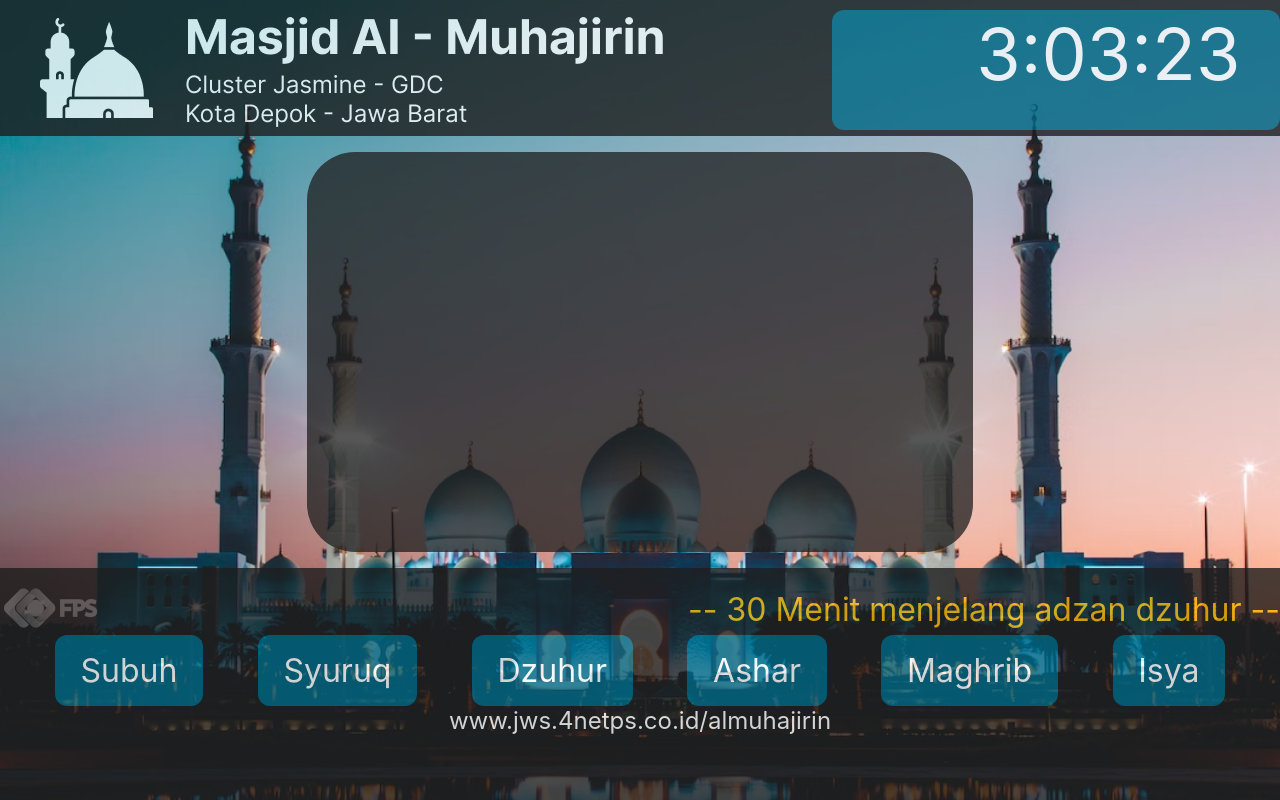
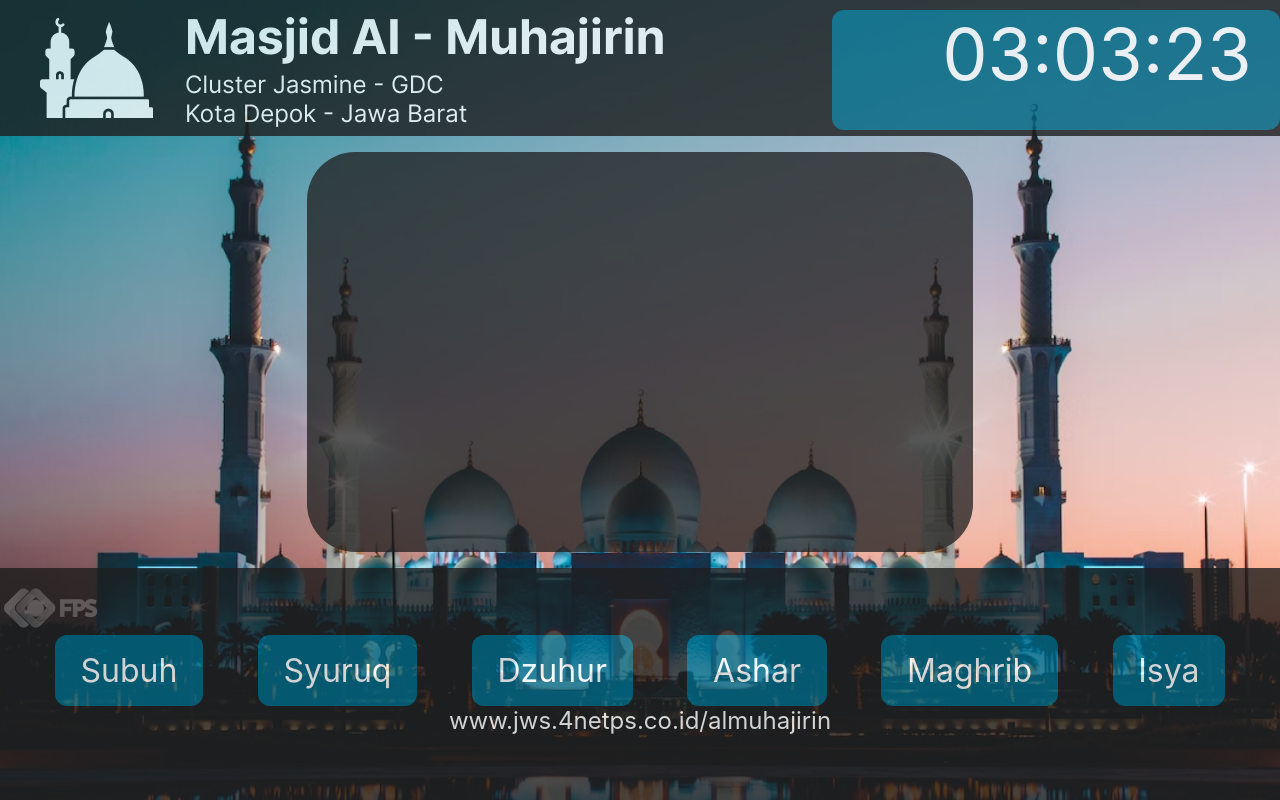
Before and after one commit to rifqiAly/JadwalSholat, a React (Create React App) app in the folder jadwal-sholat-fe/: page / in a window 1280 px wide. Built offline with nearby package versions, Linux system fonts and the light colour scheme; no server answers.

Commit message:
Adzan notification, DONE

```diff
--- a/jadwal-sholat-fe/src/App.js
+++ b/jadwal-sholat-fe/src/App.js
@@ -11,12 +11,13 @@ import logoFPS from './assets/Logo New FPS v1 2.png'
 
 import master from "./helper/master"
 
-
+let listAdzan = {}
 
 function App() {
   const [listSholat,setListSholat] = useState('')
   const [tanggalHijriyah,setTanggalHijriyah] = useState('')
   const [randomAyat,setRandomAyat] = useState('')
+  const arr = ['subuh', 'terbit', 'dzuhur', 'ashar', 'maghrib', 'isya']
 
   const [date, setDate] = useState(new Date());
   const [refreshFlag, setRefreshFlag] = useState(false)
@@ -25,7 +26,16 @@ function App() {
     setDate(new Date());
     checkFlag()
     checkHadith()
+    checkAdzan()
   }
+
+  const checkAdzan = () => {
+    if(moment().format('ss') == '00'){
+      getListSholat()
+      console.log(listAdzan)
+    }
+  }
+
 
   const checkHadith = () => {
     if(moment().format('ss') == '00'){
@@ -65,8 +75,18 @@ function App() {
     try {
       const response = await master.ListJadwalSholat(moment().format('YYYY-MM-DD'))
       if(response.data.status == 'ok'){
+        const data = response.data.jadwal.data
         setListSholat(response.data.jadwal.data)
+
+        arr.forEach(prayTime => {
+          const today = moment().format('MM/DD/YYYY')
+          let adzanTime = `${today} ${data[prayTime]}`
+          listAdzan[prayTime] = Math.round((new Date - new Date(adzanTime))/60000)
+          // console.log(`${prayTime} : ${Math.round((new Date - new Date(adzanTime))/60000)}`) //dibagi 60k mili second
+        });
+
         // console.log(response.data.jadwal.data)
+
       }
     } catch (error) {
       console.log(error)
@@ -191,7 +211,7 @@ function App() {
                     // fontFamily: 'Inter',
                     fontStyle: 'Bold'
                   }}>
-                    {moment(date).format('h:mm:ss')}
+                    {moment(date).format('HH:mm:ss')}
                   </Grid>
                 </Grid>
               </Box>
@@ -267,7 +287,25 @@ function App() {
                 color: "#FFB703",
                 // fontFamily: 'Inter',
                 fontStyle: 'Bold'}}>
-                -- 30 Menit menjelang adzan dzuhur --
+                { listAdzan.isya < 0 && listAdzan.maghrib > 0 && listAdzan.isya > -30?
+                `-- ${listAdzan.isya} Menit menjelang Isya --`
+                  :
+                  listAdzan.maghrib < 0 && listAdzan.ashar > 0 && listAdzan.maghrib > -30?
+                  `-- ${listAdzan.maghrib} Menit menjelang Maghrib --`
+                  :
+                  listAdzan.ashar < 0 && listAdzan.dzuhur > 0 && listAdzan.ashar > -30?
+                  `-- ${listAdzan.ashar} Menit menjelang Ashar --`
+                  :
+                  listAdzan.dzuhur < 0 && listAdzan.terbit > 0 && listAdzan.dzuhur > -30?
+                  `-- ${listAdzan.dzuhur} Menit menjelang Dzuhur --`
+                  :
+                  listAdzan.terbit < 0 && listAdzan.subuh > 0 && listAdzan.terbit > -30?
+                  `-- ${listAdzan.terbit} Menit menjelang Syuruq --`
+                  :
+                  listAdzan.subuh < 0 && listAdzan.isya > 0 && listAdzan.subuh > -30?
+                  `-- ${listAdzan.subuh} Menit menjelang Subuh --`
+                  : ``
+                }
                 </Grid>
 
               </Grid>
```
